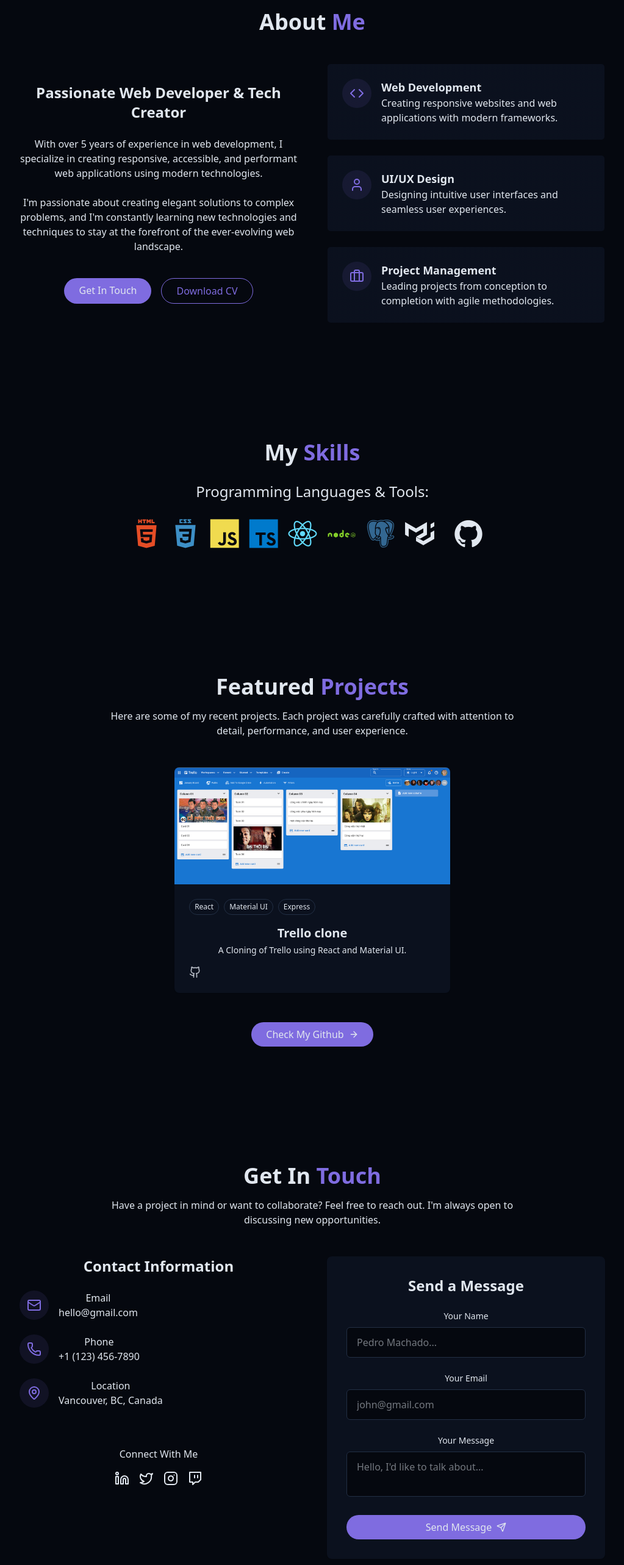
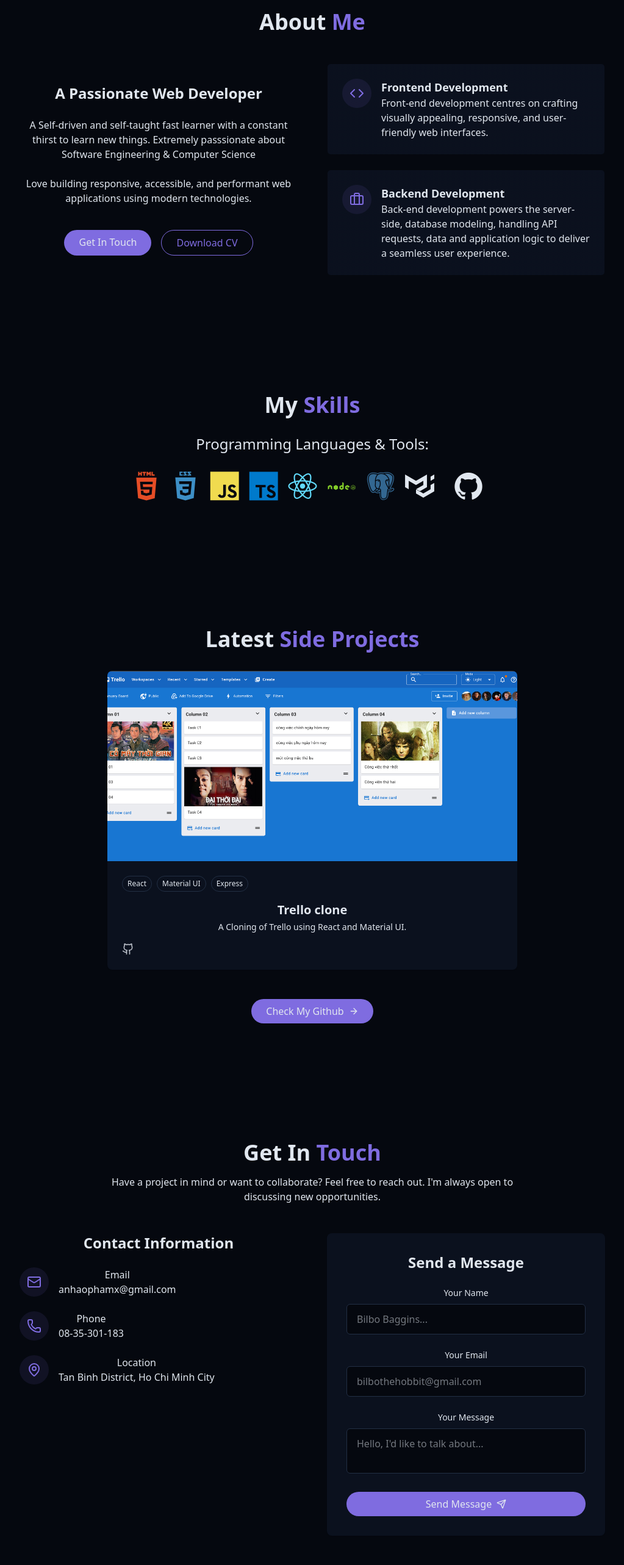
Before and after one commit to tgoldenphoenix/tailwind-porfolio, a React (Vite) app: page / in a window 1280 px wide. Shown: the part 880-3446 px from the top of the page at 61% size, without its empty margins (128-1151 px from the left). Built offline with nearby package versions, Linux system fonts and the light colour scheme.

Commit message:
update UI

```diff
--- a/src/components/AboutSection.jsx
+++ b/src/components/AboutSection.jsx
@@ -12,20 +12,16 @@
         <div className="grid grid-cols-1 md:grid-cols-2 gap-12 items-center">
           <div className="space-y-6">
             <h3 className="text-2xl font-semibold">
-              Passionate Web Developer & Tech Creator
+              A Passionate Web Developer
             </h3>
 
             <p className="text-muted-foreground">
-              With over 5 years of experience in web development, I specialize
-              in creating responsive, accessible, and performant web
-              applications using modern technologies.
+              A Self-driven and self-taught fast learner with a constant thirst to learn new things. Extremely passsionate about Software Engineering & Computer Science
             </p>
 
             <p className="text-muted-foreground">
-              I'm passionate about creating elegant solutions to complex
-              problems, and I'm constantly learning new technologies and
-              techniques to stay at the forefront of the ever-evolving web
-              landscape.
+              Love building responsive, accessible, and performant web
+              applications using modern technologies.
             </p>
 
             <div className="flex flex-col sm:flex-row gap-4 pt-4 justify-center">
@@ -50,15 +46,15 @@
                   <Code className="h-6 w-6 text-primary" />
                 </div>
                 <div className="text-left">
-                  <h4 className="font-semibold text-lg"> Web Development</h4>
+                  <h4 className="font-semibold text-lg"> Frontend Development</h4>
                   <p className="text-muted-foreground">
-                    Creating responsive websites and web applications with
-                    modern frameworks.
+                    Front-end development centres on crafting visually appealing, responsive, and user-friendly web interfaces.
                   </p>
                 </div>
               </div>
             </div>
-            <div className="gradient-border p-6 card-hover">
+
+            {/* <div className="gradient-border p-6 card-hover">
               <div className="flex items-start gap-4">
                 <div className="p-3 rounded-full bg-primary/10">
                   <User className="h-6 w-6 text-primary" />
@@ -71,7 +67,8 @@
                   </p>
                 </div>
               </div>
-            </div>
+            </div> */}
+
             <div className="gradient-border p-6 card-hover">
               <div className="flex items-start gap-4">
                 <div className="p-3 rounded-full bg-primary/10">
@@ -79,10 +76,9 @@
                 </div>
 
                 <div className="text-left">
-                  <h4 className="font-semibold text-lg">Project Management</h4>
+                  <h4 className="font-semibold text-lg">Backend Development</h4>
                   <p className="text-muted-foreground">
-                    Leading projects from conception to completion with agile
-                    methodologies.
+                    Back-end development powers the server-side, database modeling, handling API requests, data and application logic to deliver a seamless user experience.
                   </p>
                 </div>
               </div>
--- a/src/components/ContactSection.jsx
+++ b/src/components/ContactSection.jsx
@@ -57,10 +57,10 @@
                 <div>
                   <h4 className="font-medium"> Email</h4>
                   <a
-                    href="mailto:hello@gmail.com"
+                    href="mailto:anhaophamx@gmail.com"
                     className="text-muted-foreground hover:text-primary transition-colors"
                   >
-                    hello@gmail.com
+                    anhaophamx@gmail.com
                   </a>
                 </div>
               </div>
@@ -74,7 +74,7 @@
                     href="tel:+11234567890"
                     className="text-muted-foreground hover:text-primary transition-colors"
                   >
-                    +1 (123) 456-7890
+                    08-35-301-183
                   </a>
                 </div>
               </div>
@@ -85,13 +85,13 @@
                 <div>
                   <h4 className="font-medium"> Location</h4>
                   <a className="text-muted-foreground hover:text-primary transition-colors">
-                    Vancouver, BC, Canada
+                    Tan Binh District, Ho Chi Minh City
                   </a>
                 </div>
               </div>
             </div>
 
-            <div className="pt-8">
+            {/* <div className="pt-8">
               <h4 className="font-medium mb-4"> Connect With Me</h4>
               <div className="flex space-x-4 justify-center">
                 <a href="#" target="_blank">
@@ -107,7 +107,8 @@
                   <Twitch />
                 </a>
               </div>
-            </div>
+            </div> */}
+
           </div>
 
           <div
@@ -131,7 +132,7 @@
                   name="name"
                   required
                   className="w-full px-4 py-3 rounded-md border border-input bg-background focus:outline-hidden foucs:ring-2 focus:ring-primary"
-                  placeholder="Pedro Machado..."
+                  placeholder="Bilbo Baggins..."
                 />
               </div>
 
@@ -149,7 +150,7 @@
                   name="email"
                   required
                   className="w-full px-4 py-3 rounded-md border border-input bg-background focus:outline-hidden foucs:ring-2 focus:ring-primary"
-                  placeholder="john@gmail.com"
+                  placeholder="bilbothehobbit@gmail.com"
                 />
               </div>
 
--- a/src/components/Footer.jsx
+++ b/src/components/Footer.jsx
@@ -6,7 +6,7 @@
       {" "}
       <p className="text-sm text-muted-foreground">
         {" "}
-        &copy; {new Date().getFullYear()} Pedrotech.co. All rights reserved.
+        &copy; {new Date().getFullYear()} An Hao Pham. All rights reserved.
       </p>
       <a
         href="#hero"
--- a/src/components/ProjectsSection.jsx
+++ b/src/components/ProjectsSection.jsx
@@ -16,23 +16,39 @@
   return (
     <section id="projects" className="py-24 px-4 relative">
       <div className="container mx-auto max-w-5xl">
-        <h2 className="text-3xl md:text-4xl font-bold mb-4 text-center">
+        <h2 className="text-3xl md:text-4xl font-bold mb-8 text-center">
           {" "}
-          Featured <span className="text-primary"> Projects </span>
+          Latest <span className="text-primary"> Side Projects </span>
         </h2>
 
-        <p className="text-center text-muted-foreground mb-12 max-w-2xl mx-auto">
+        {/* <p className="text-center text-muted-foreground mb-12 max-w-2xl mx-auto">
           Here are some of my recent projects. Each project was carefully
           crafted with attention to detail, performance, and user experience.
-        </p>
+        </p> */}
 
-        <div className="flex justify-center gap-8">
+        {/* <div className="container">
+          <div className="flex-wrap">
+            <div>
+              <a href="https://www.google.com/" className="block relative max-w-[530px]" target="_blank" rel="noreferrer">
+                <div className="flex flex-col caption absolute">
+                  <div className="caption-content">
+                    <div>Pod Foods</div>
+                    <p>Software and data-enabled distribution and logistics platform!</p>
+                  </div>
+                </div>
+                <img src="/projects/light.png" alt="" className="max-w-[100%]"/>
+              </a>
+            </div>
+          </div>
+        </div> */}
+
+        <div className="flex flex-col items-center justify-center gap-8">
           {projects.map((project, key) => (
             <div
               key={key}
-              className="group bg-card rounded-lg overflow-hidden shadow-xs card-hover"
+              className="md:w-[42rem] group bg-card rounded-lg overflow-hidden shadow-xs card-hover"
             >
-              <div className="h-48 overflow-hidden">
+              <div className="h-48 md:h-78 overflow-hidden">
                 <img
                   src={project.image}
                   alt={project.title}
```
